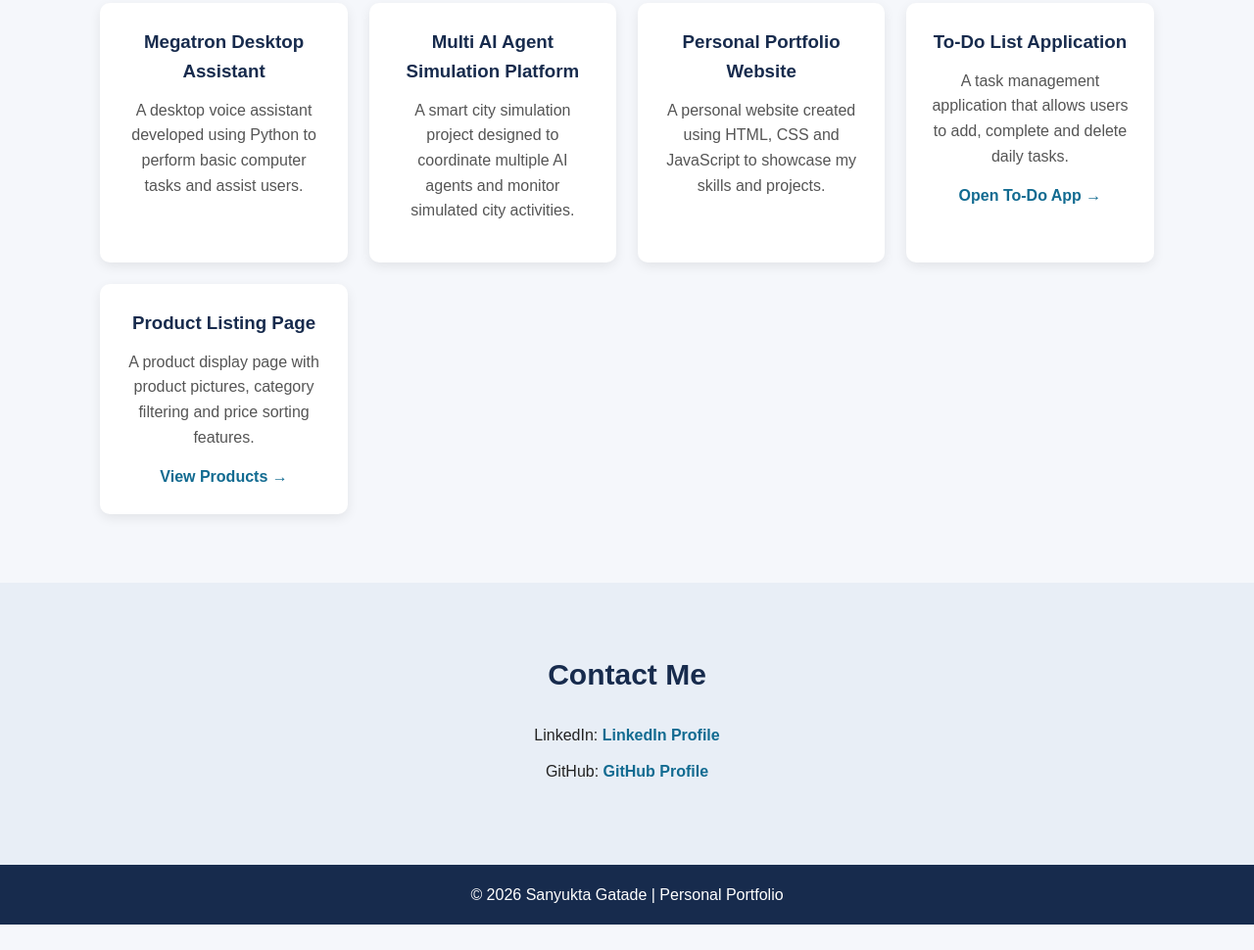
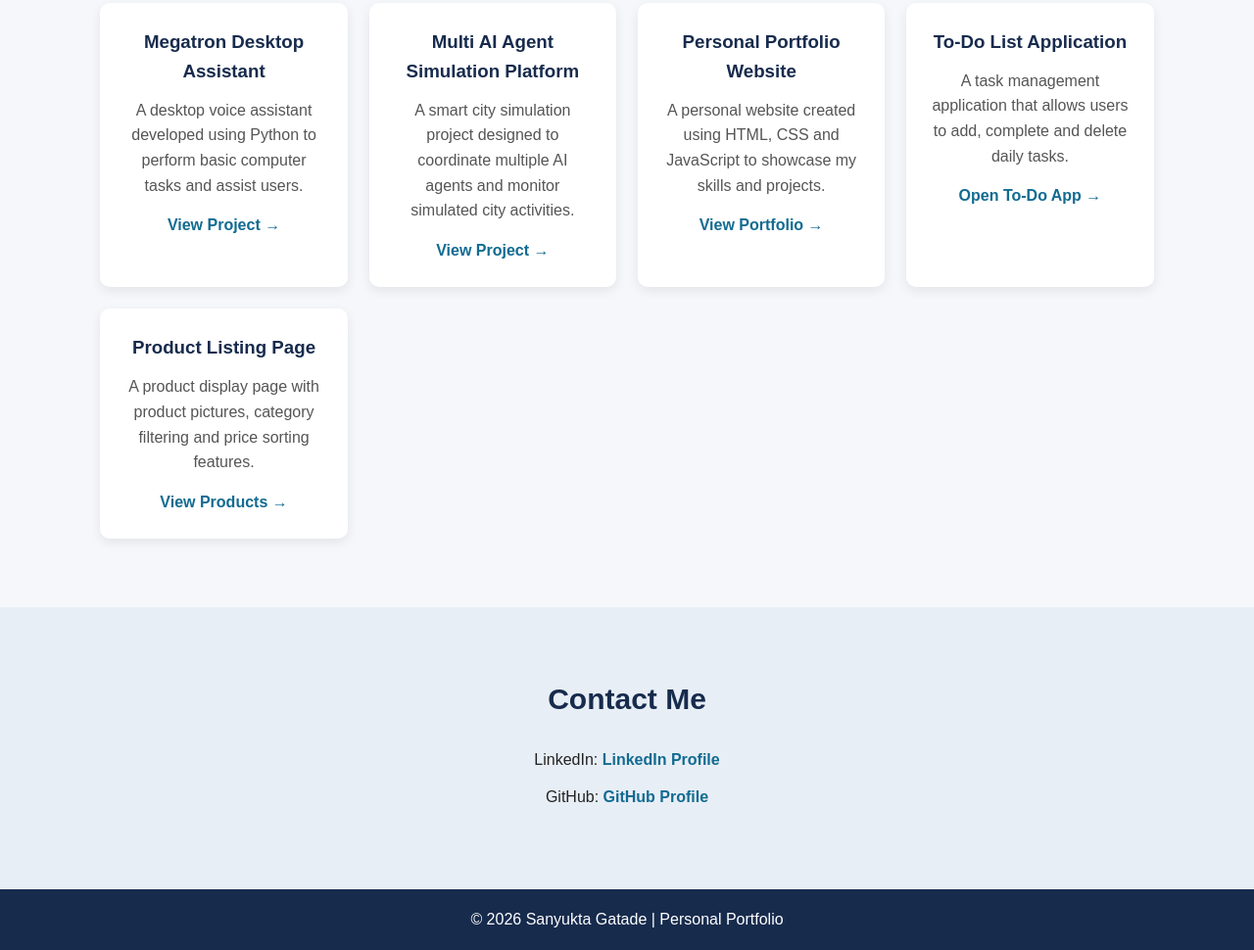
Before and after one commit to sanyuktagatade-svg/apexplanet-task-4, a plain HTML site: page index.html in a window 1280 px wide. Shown: the part 944-1914 px from the top of the page at 98% size. Before the commit the page ends 1888 px from the top, so only its background shows below. Drawn offline with Linux system fonts and the light colour scheme.

```diff
--- a/index.html
+++ b/index.html
@@ -234,14 +234,21 @@
 
     <div class="project-container">
 
+      <!-- Project 1 -->
       <div class="project-card">
         <h3>Megatron Desktop Assistant</h3>
         <p>
           A desktop voice assistant developed using Python
           to perform basic computer tasks and assist users.
         </p>
+        <a href="https://github.com/sanyuktagatade-svg"
+           target="_blank" rel="noopener noreferrer"
+           class="project-link">
+          View Project →
+        </a>
       </div>
 
+      <!-- Project 2 -->
       <div class="project-card">
         <h3>Multi AI Agent Simulation Platform</h3>
         <p>
@@ -249,16 +256,28 @@
           coordinate multiple AI agents and monitor
           simulated city activities.
         </p>
+        <a href="https://github.com/sanyuktagatade-svg"
+           target="_blank" rel="noopener noreferrer"
+           class="project-link">
+          View Project →
+        </a>
       </div>
 
+      <!-- Project 3 -->
       <div class="project-card">
         <h3>Personal Portfolio Website</h3>
         <p>
           A personal website created using HTML, CSS
           and JavaScript to showcase my skills and projects.
         </p>
+        <a href="https://sanyuktagatade-svg.github.io/apexplanet-task-4/"
+           target="_blank" rel="noopener noreferrer"
+           class="project-link">
+          View Portfolio →
+        </a>
       </div>
 
+      <!-- Project 4 -->
       <div class="project-card">
         <h3>To-Do List Application</h3>
         <p>
@@ -270,6 +289,7 @@
         </a>
       </div>
 
+      <!-- Project 5 -->
       <div class="project-card">
         <h3>Product Listing Page</h3>
         <p>
```
